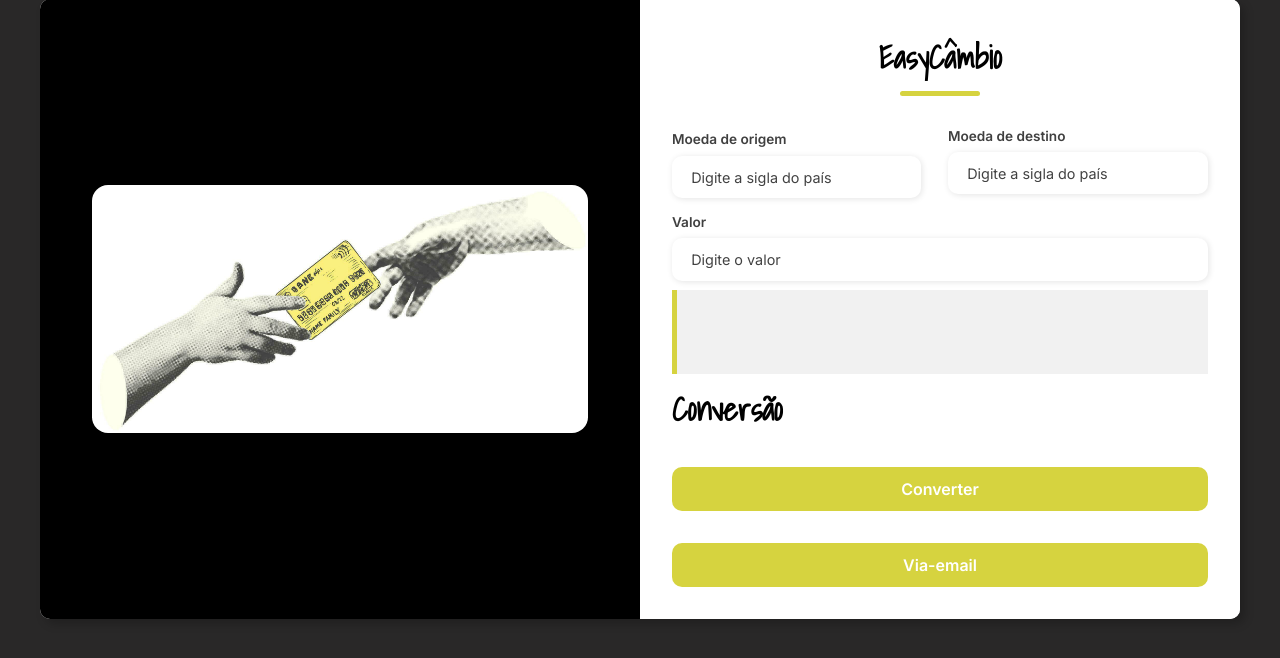
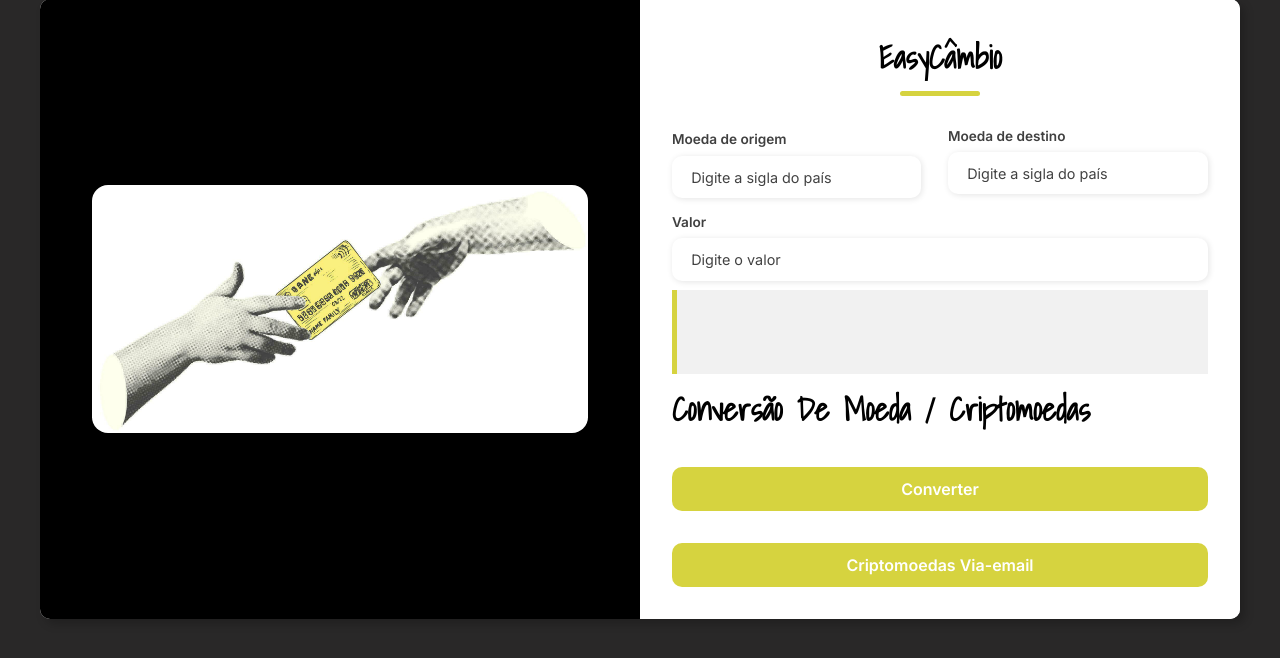
Before and after one commit to getwes/EasyCambio, a Flask app: page / in a window 1280 px wide. Shown: the part 91-749 px from the top of the page. Run offline with Flask 3, Linux system fonts and the light colour scheme.

Commit message:
finalizado

```diff
--- a/templates/cadastro_nome_email.html
+++ b/templates/cadastro_nome_email.html
@@ -44,7 +44,7 @@
 
 
             <div class="continue-button">
-                <button type="submit"><a>Converter</a> </button>
+                <button type="submit"><a>Enviar</a> </button>
             </div>
             </form>
 
--- a/templates/home.html
+++ b/templates/home.html
@@ -152,7 +152,7 @@
 
                 <div class="gender-inputs">
                     <div class="gender-title">
-                        <h1>Conversão</h1>
+                        <h1>Conversão De Moeda / Criptomoedas </h1>
                     </div>
 
 
@@ -163,7 +163,7 @@
             </form>
             <form action="/envia_email" method="POST">
             <div class="continue-button">
-                <button><a href="#">Via-email</a> </button>
+                <button><a href="#"> Criptomoedas Via-email</a> </button>
             </div>
         </form>
         </div>
```
